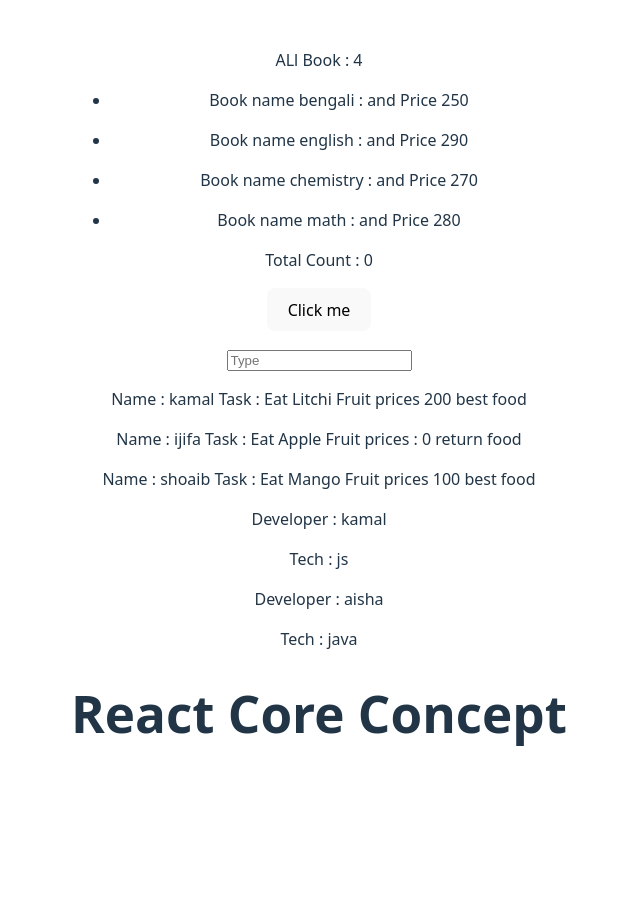
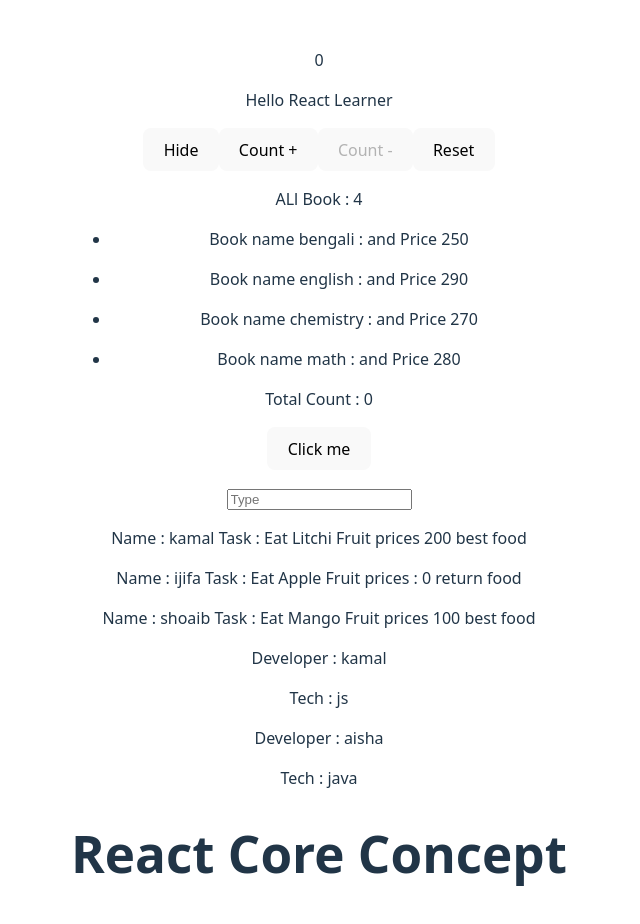
Before and after one commit to kamalcodezen/react-first-app, a React (Vite) app: page / in a window 1280 px wide. Shown: the top 924 px of the page, without its empty margins (321-961 px from the left). Before the commit the page ends 808 px from the top, so only its background shows below. Built offline with nearby package versions, Linux system fonts and the light colour scheme.

Commit message:
hide and show text practice

```diff
--- a/src/App.jsx
+++ b/src/App.jsx
@@ -3,8 +3,7 @@ import "./Todo";
 import ToDo from "./Todo";
 import Fruit from "./Todo";
 import Library from "./Library";
-
-
+import Event from "./event";
 
 // function App() {
 //   return (
@@ -25,6 +24,8 @@ function App() {
   const price = 200;
   return (
     <>
+      <Event />
+
       <Library books={books}></Library>
 
       <Fruit name="kamal" task="Eat Litchi" isEating={true} price={price}>
--- /dev/null
+++ b/src/event.jsx
@@ -0,0 +1,37 @@
+import { useState } from "react";
+
+export default function Event() {
+  const [increment, setIncrement] = useState(0);
+
+  const [visible, setVisible] = useState(false);
+
+  const handleVisible = () => {
+    setVisible(!visible);
+  };
+
+  const handleIncrement = () => {
+    setIncrement(increment + 1);
+  };
+
+  return (
+    <div>
+      <p>{increment}</p>
+
+      <p>{visible === true ? null : "Hello React Learner"}</p>
+      <button onClick={handleVisible}>
+        {visible === false ? "Hide" : "show"}
+      </button>
+
+      <button onClick={handleIncrement}>Count + </button>
+
+      <button
+        onClick={() => setIncrement(increment - 1)}
+        disabled={increment === 0}
+      >
+        Count -
+      </button>
+
+      <button onClick={() => setIncrement(0)}>Reset</button>
+    </div>
+  );
+}
```
